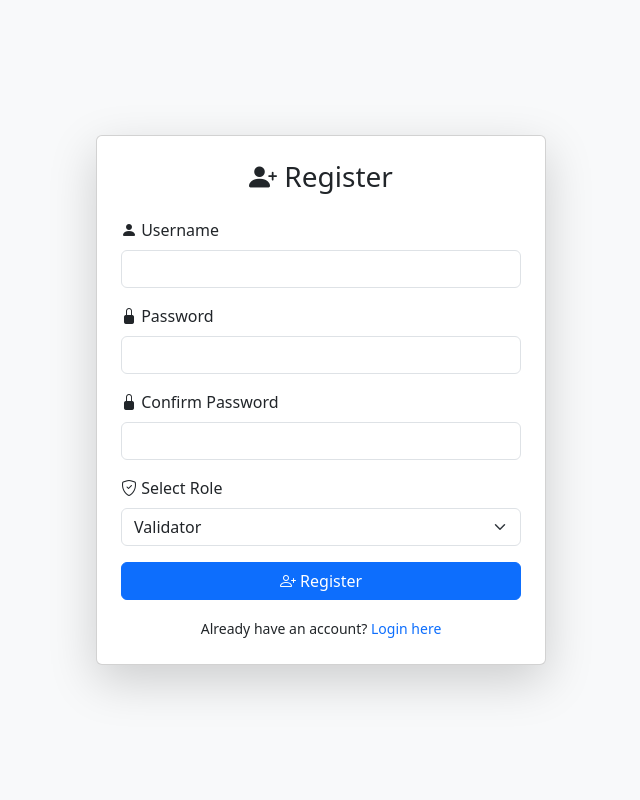
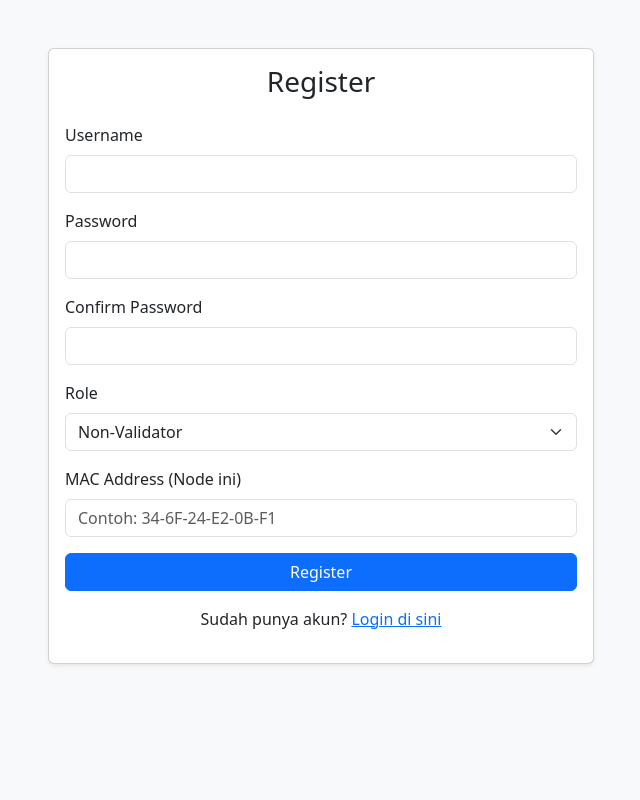
Before and after one commit to ilhamsanjaya9090/TPAS-PoA, a Flask app: page /register in a window 1280 px wide. Shown: the whole page, without its empty margins (319-959 px from the left). Run offline with Flask 3, Linux system fonts and the light colour scheme; parts of the project's set-up code (start-up, migrations or seed data) failed here and were passed over.

Commit message:
Implementasi peer-to-peer PoA dan validasi MAC address

```diff
--- a/node1/app.py
+++ b/node1/app.py
@@ -19,6 +19,7 @@ from io import BytesIO
 import json
 import sys
 import requests
+import uuid
 
 sys.path.append(os.path.abspath(os.path.join(os.path.dirname(__file__), '..')))
 
@@ -29,7 +30,7 @@ app = Flask(__name__, template_folder='templates')
 app.secret_key = 'your_secret_key'
 
 # MongoDB config
-MONGO_URL = "mongodb://localhost:27017/"
+MONGO_URL = "mongodb://192.168.1.2:27017/"
 client = MongoClient(MONGO_URL)
 db = client['blockchain_db']
 users_collection = db['users']
@@ -39,6 +40,11 @@ fs = gridfs.GridFS(db)
 blockchain = Blockchain()
 UPLOAD_FOLDER = 'uploads'
 os.makedirs(UPLOAD_FOLDER, exist_ok=True)
+
+def get_mac_address():
+    mac = ':'.join(['{:02x}'.format((uuid.getnode() >> ele) & 0xff)
+                   for ele in range(0, 8*6, 8)][::-1])
+    return mac
 
 def get_user_role(username):
     user = users_collection.find_one({'username': username})
@@ -57,10 +63,11 @@ def register_page():
         username = request.form.get('username')
         password = request.form.get('password')
         confirm = request.form.get('confirm_password')
-        role = request.form.get('role', 'non-validator')  # default jika tidak dipilih
+        role = request.form.get('role', 'non-validator')
+        mac_address = request.form.get('mac_address')  # ⬅️ Tambahan
 
-        if not username or not password:
-            flash('Username and password are required.', 'error')
+        if not username or not password or not mac_address:
+            flash('Username, password, and MAC address are required.', 'error')
             return redirect(url_for('register_page'))
 
         if password != confirm:
@@ -73,10 +80,12 @@ def register_page():
 
         hashed_password = generate_password_hash(password)
         private_key, public_key = tpas_crypto.generate_keypair()
+
         users_collection.insert_one({
-             "username": username,
+            "username": username,
             "password": hashed_password,
             "role": role,
+            "mac_address": mac_address.upper().replace("-", ":"),  # ⬅️ Tambahan
             "private_key": private_key.to_string().hex(),
             "public_key": public_key.to_string().hex()
         })
@@ -91,17 +100,34 @@ def login_page():
     if request.method == 'POST':
         username = request.form.get('username')
         password = request.form.get('password')
-        user = users_collection.find_one({"username": username})
 
-        if not user or not check_password_hash(user['password'], password):
-            flash('Invalid username or password.', 'error')
+        user = users_collection.find_one({'username': username})
+        if not user:
+            flash('User not found.', 'error')
             return redirect(url_for('login_page'))
 
-        session['user'] = username
+        if not check_password_hash(user['password'], password):
+            flash('Incorrect password.', 'error')
+            return redirect(url_for('login_page'))
+
+        # Ambil MAC address node saat ini
+        current_mac = ':'.join(['{:02X}'.format((uuid.getnode() >> ele) & 0xff)
+                                for ele in range(0, 8 * 6, 8)][::-1])
+
+        # Validasi MAC address dengan user
+        if 'mac_address' in user and user['mac_address'].lower() != current_mac.lower():
+            flash(f"Access denied: This user can only login from registered node (MAC: {user['mac_address']}).", 'error')
+            return redirect(url_for('login_page'))
+
+        # Simpan session
+        session['username'] = user['username']
+        session['role'] = user.get('role', 'non-validator')
+
         flash('Login successful.', 'success')
         return redirect(url_for('dashboard_page'))
 
     return render_template('login.html')
+
 
 @app.route('/logout')
 def logout():
@@ -539,5 +565,30 @@ def get_validators_from_db():
 
     return jsonify({"validators": list(blockchain.validators.keys())}), 200
 
+@app.route('/receive_block', methods=['POST'])
+def receive_block():
+    data = request.get_json()
+    received_block = data.get('block')
+
+    if not received_block:
+        return jsonify({'message': 'Block data not found'}), 400
+
+    last_block = blockchain.get_previous_block()
+    if received_block['previous_hash'] != last_block['hash']:
+        return jsonify({'message': 'Invalid previous hash'}), 400
+
+    # Cek apakah block sudah ada di chain
+    for block in blockchain.chain:
+        if block['hash'] == received_block['hash']:
+            return jsonify({'message': 'Block already exists'}), 200
+
+    blockchain.chain.append(received_block)
+    blockchain.save_chain()
+
+    print(f"✅ Block #{received_block['index']} diterima dari peer.")
+    return jsonify({'message': 'Block received successfully'}), 200
+
+
+
 if __name__ == '__main__':
     app.run(debug=True, host='0.0.0.0', port=5000)
--- a/node1/templates/register.html
+++ b/node1/templates/register.html
@@ -2,24 +2,22 @@
 <html lang="en">
 <head>
     <meta charset="UTF-8">
-    <meta name="viewport" content="width=device-width, initial-scale=1.0">
-    <title>Register | Blockchain TPAS</title>
-
-    <!-- Bootstrap 5 -->
+    <title>Register</title>
     <link href="https://cdn.jsdelivr.net/npm/bootstrap@5.3.0/dist/css/bootstrap.min.css" rel="stylesheet">
-    <link href="https://cdn.jsdelivr.net/npm/bootstrap-icons@1.10.5/font/bootstrap-icons.css" rel="stylesheet">
 </head>
 <body class="bg-light">
-    <div class="container d-flex justify-content-center align-items-center vh-100">
-        <div class="card shadow-lg p-4" style="width: 100%; max-width: 450px;">
-            <h3 class="text-center mb-4">
-                <i class="bi bi-person-plus-fill"></i> Register
-            </h3>
 
-            {% with messages = get_flashed_messages(with_categories=True) %}
+    <div class="container mt-5">
+        <div class="row justify-content-center">
+            <div class="col-md-6">
+                <div class="card shadow-sm">
+                    <div class="card-body">
+                        <h3 class="card-title mb-4 text-center">Register</h3>
+
+                        {% with messages = get_flashed_messages(with_categories=true) %}
                         {% if messages %}
                             {% for category, message in messages %}
-                        <div class="alert alert-{{ category }} alert-dismissible fade show" role="alert">
+                                <div class="alert alert-{{ 'danger' if category == 'error' else category }} alert-dismissible fade show" role="alert">
                                     {{ message }}
                                     <button type="button" class="btn-close" data-bs-dismiss="alert" aria-label="Close"></button>
                                 </div>
@@ -29,31 +27,41 @@
 
                         <form method="POST" action="{{ url_for('register_page') }}">
                             <div class="mb-3">
-                    <label for="username" class="form-label"><i class="bi bi-person-fill"></i> Username</label>
-                    <input type="text" class="form-control" id="username" name="username" required>
+                                <label class="form-label">Username</label>
+                                <input type="text" name="username" class="form-control" required>
                             </div>
+
                             <div class="mb-3">
-                    <label for="password" class="form-label"><i class="bi bi-lock-fill"></i> Password</label>
-                    <input type="password" class="form-control" id="password" name="password" required>
+                                <label class="form-label">Password</label>
+                                <input type="password" name="password" class="form-control" required>
                             </div>
+
                             <div class="mb-3">
-                    <label for="confirm_password" class="form-label"><i class="bi bi-lock-fill"></i> Confirm Password</label>
-                    <input type="password" class="form-control" id="confirm_password" name="confirm_password" required>
+                                <label class="form-label">Confirm Password</label>
+                                <input type="password" name="confirm_password" class="form-control" required>
                             </div>
+
                             <div class="mb-3">
-                    <label for="role" class="form-label"><i class="bi bi-shield-check"></i> Select Role</label>
-                    <select class="form-select" name="role" required>
+                                <label class="form-label">Role</label>
+                                <select name="role" class="form-select">
                                     <option value="validator">Validator</option>
-                        <option value="non-validator">Non-Validator</option>
+                                    <option value="non-validator" selected>Non-Validator</option>
                                 </select>
                             </div>
-                <button type="submit" class="btn btn-primary w-100">
-                    <i class="bi bi-person-plus"></i> Register
-                </button>
+
+                            <div class="mb-3">
+                                <label class="form-label">MAC Address (Node ini)</label>
+                                <input type="text" name="mac_address" class="form-control" placeholder="Contoh: 34-6F-24-E2-0B-F1" required>
+                            </div>
+
+                            <button type="submit" class="btn btn-primary w-100">Register</button>
                         </form>
 
-            <div class="text-center mt-3">
-                <small>Already have an account? <a href="{{ url_for('login_page') }}" class="text-decoration-none">Login here</a></small>
+                        <p class="mt-3 text-center">
+                            Sudah punya akun? <a href="{{ url_for('login_page') }}">Login di sini</a>
+                        </p>
+                    </div>
+                </div>
             </div>
         </div>
     </div>
--- /dev/null
+++ b/shared/config.py
@@ -0,0 +1,6 @@
+# shared/config.py
+PEER_NODES = [
+    "http://192.168.1.2:5000",  # Node 1
+    "http://192.168.1.6:5000",  # Node 2
+]
+MY_NODE_URL = "http://192.168.1.2:5000"  # Ganti sesuai node ini
```
Also changed, not shown: node1/blockchain.json (+63 -0 lines), shared/blockchain.py (+36 -2 lines). Lines whose indentation alone changed are shown as unchanged.
